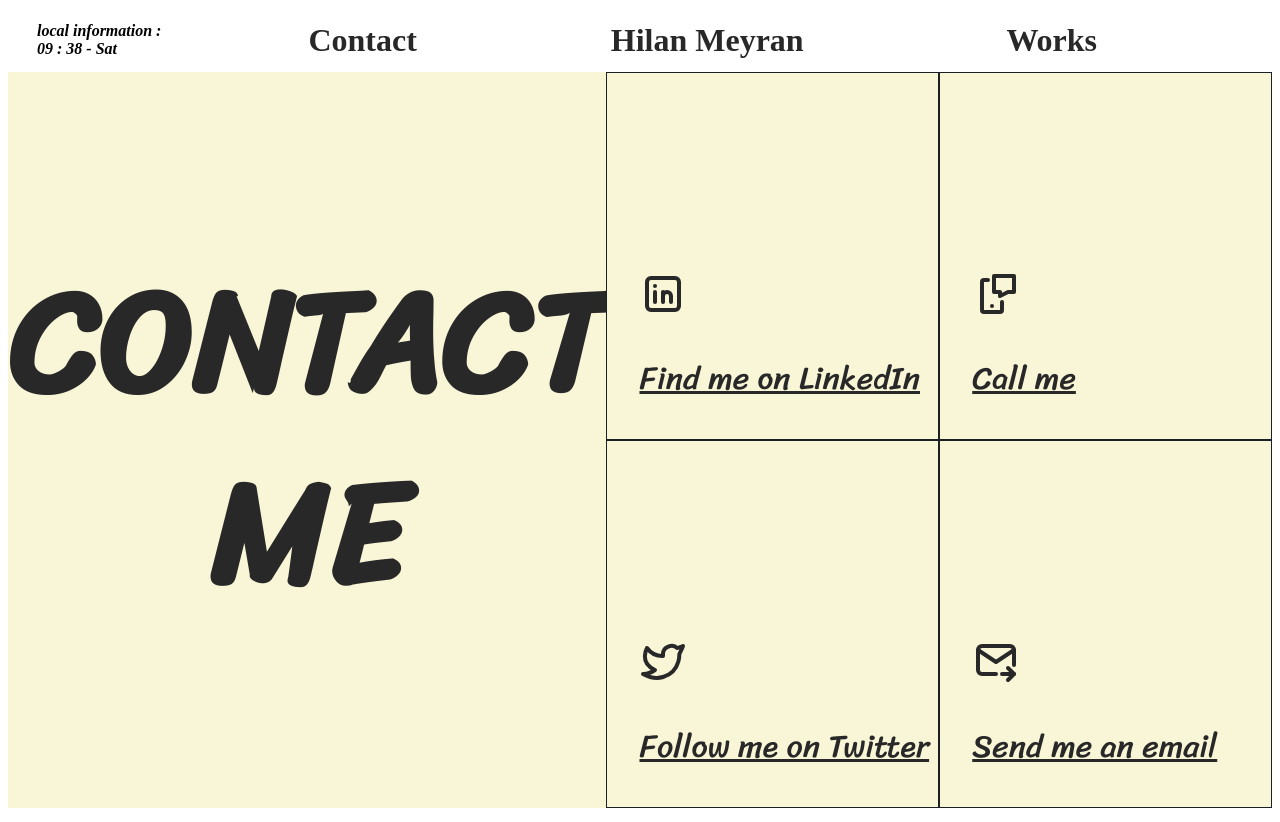
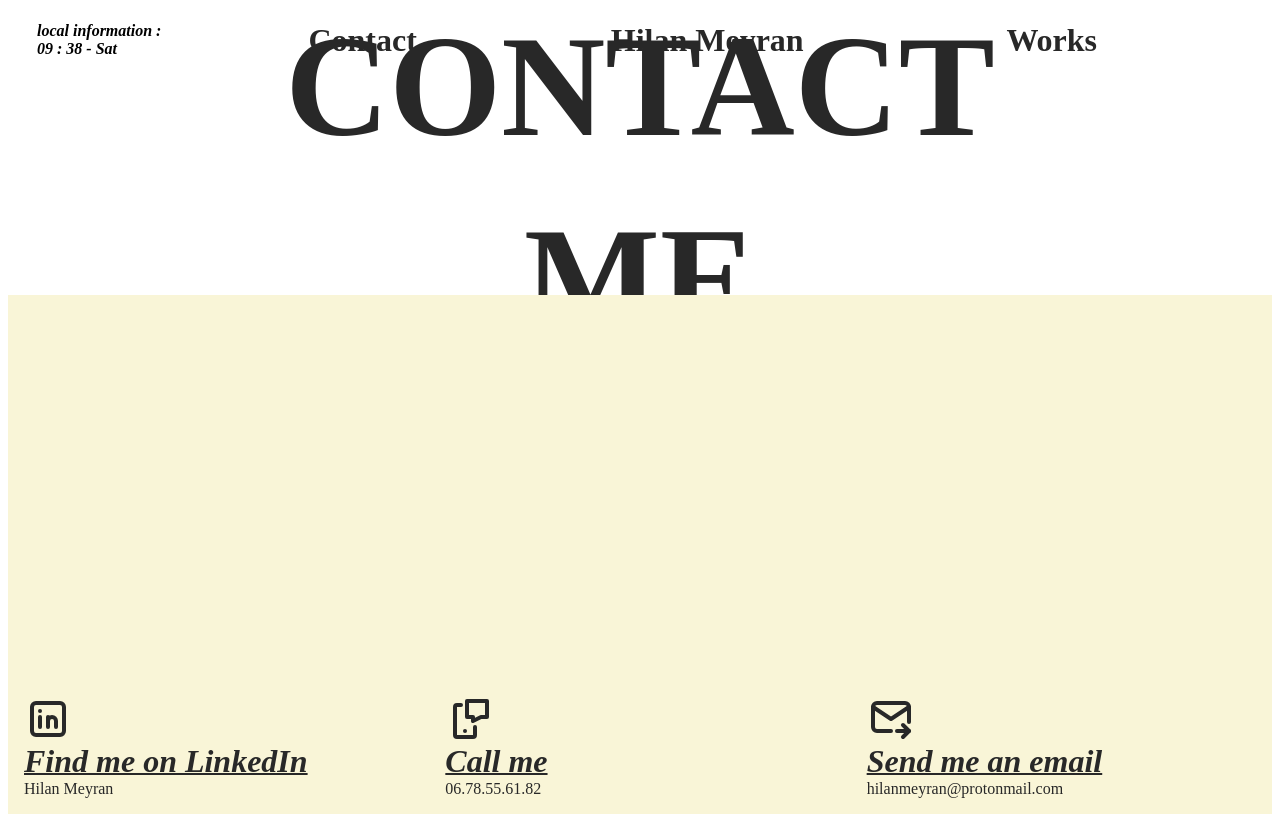
Before and after one commit to ShawnHeyli/portfolio3D, a React (Create React App) app: page /contact in a window 1280 px wide. Built offline with nearby package versions, Linux system fonts and the light colour scheme.

Commit message:
Contact page Rewamp

```diff
--- a/src/pages/Contact.jsx
+++ b/src/pages/Contact.jsx
@@ -2,62 +2,128 @@ import './styles/Contact.scss';
 import { AnimatePresence, motion } from 'framer-motion';
 import {
 	IconBrandLinkedin,
+	IconCheck,
 	IconDeviceMobileMessage,
-	IconBrandTwitter,
-	IconMailForward,
+	IconMailForward
 } from '@tabler/icons';
+import { useState } from 'react';
+import Snackbar from '../components/Snackbar';
 
-export default function Contact() {
+export default function Contact({ pageColor }) {
 	const card = {
 		beginning: { opacity: 0, x: 120 },
 		final: { opacity: 1, x: 0 },
-		exit: { opacity: 0, x: 120 },
+		exit: { opacity: 0, x: 120 }
 	};
 	const title = {
 		beginning: { opacity: 0, x: -120 },
 		final: { opacity: 1, x: 0 },
-		exit: { opacity: 0, x: -120 },
+		exit: { opacity: 0, x: -120 }
+	};
+
+	const fillerStyle = {
+		backgroundImage: `linear-gradient(45deg, ${pageColor} 25%, transparent 25%,
+      transparent 50%, ${pageColor} 50%, ${pageColor} 75%,
+      transparent 75%, transparent 100%)`,
+		backgroundSize: `25px 25px`,
+		borderBottom: `solid 4px ${pageColor}`
+	};
+
+	const [snackbarOpen, setSnackbarOpen] = useState(false);
+	const openSnackbar = () => setSnackbarOpen(true);
+	const closeSnackbar = () => setSnackbarOpen(false);
+
+	const handleOnClick = (textToCopy) => {
+		/* navigator.clipboard.writeText(textToCopy); */
+		openSnackbar();
+		console.log('clicked');
+		setTimeout(() => {
+			closeSnackbar();
+			console.log('disappeared');
+		}, 4000);
 	};
 
 	return (
+		<>
+			<AnimatePresence initial={false} exitBeforeEnter={true}>
+				{snackbarOpen && (
+					<Snackbar
+						icon={<IconCheck className='symbol' color='green' size={32} />}
+						message={'Copié dans le presse-papiers'}
+						pageColor={pageColor}
+						handleClose={closeSnackbar}
+					/>
+				)}
+			</AnimatePresence>
+			<AnimatePresence initial={false} exitBeforeEnter={true}>
 				<motion.main
 					key='contact'
 					variants={{
 						beginning: {},
-				final: { transition: { staggerChildren: 0.25 } },
+						final: { transition: { staggerChildren: 0.25 } }
 					}}
 					initial='beginning'
 					animate='final'
-			exit='exit'
 					className='contact'
 				>
-			<motion.section className='title' variants={title}>
+					<div className='filler' style={fillerStyle} />
+					<motion.section
+						className='title'
+						variants={title}
+						style={{
+							borderBottom: `solid 4px ${pageColor}`,
+							borderLeft: `solid 4px ${pageColor}`,
+							borderRight: `solid 4px ${pageColor}`
+						}}
+					>
 						<h1>CONTACT ME</h1>
 					</motion.section>
+					<div className='filler' style={fillerStyle} />
 					<section className='contactSection'>
-				<motion.a
+						<motion.div
 							href='https://fr.linkedin.com/in/hilan-meyran-448868220'
 							variants={card}
+							onClick={() => {
+								handleOnClick(
+									'https://fr.linkedin.com/in/hilan-meyran-448868220'
+								);
+							}}
 						>
 							<IconBrandLinkedin size={48} color='#282828' />
-					<p>Find me on LinkedIn</p>
-				</motion.a>
+							<h3>Find me on LinkedIn</h3>
+							<p>Hilan Meyran</p>
+						</motion.div>
 
-				<motion.a href='/' variants={card}>
+						<motion.div
+							href='/'
+							variants={card}
+							style={{
+								borderRight: `solid 4px ${pageColor}`,
+								borderLeft: `solid 4px ${pageColor}`
+							}}
+							onClick={() => {
+								handleOnClick('06.78.55.61.82');
+							}}
+						>
 							<IconDeviceMobileMessage size={48} color='#282828' />
-					<p>Call me</p>
-				</motion.a>
+							<h3>Call me</h3>
+							<p>06.78.55.61.82</p>
+						</motion.div>
 
-				<motion.a href='https://twitter.com/HilanMeyran' variants={card}>
-					<IconBrandTwitter size={48} color='#282828' />
-					<p>Follow me on Twitter</p>
-				</motion.a>
-
-				<motion.a href='mailto:hilanmeyran@protonmail.com' variants={card}>
+						<motion.div
+							href='mailto:hilanmeyran@protonmail.com'
+							variants={card}
+							onClick={() => {
+								handleOnClick('hilanmeyran@protonmail.com');
+							}}
+						>
 							<IconMailForward size={48} color='#282828' />
-					<p>Send me an email</p>
-				</motion.a>
+							<h3>Send me an email</h3>
+							<p>hilanmeyran@protonmail.com</p>
+						</motion.div>
 					</section>
 				</motion.main>
+			</AnimatePresence>
+		</>
 	);
 }
--- a/src/pages/styles/Contact.scss
+++ b/src/pages/styles/Contact.scss
@@ -4,66 +4,68 @@
 @import url('https://fonts.googleapis.com/css2?family=Sriracha&display=swap');
 
 .contact {
-  display: flex;
-  justify-content: right;
-  align-items: center;
+	display: grid;
+	grid-template-columns: repeat(6, 1fr);
+	grid-template-rows: 30% 70%;
 
-  background-color: $bg;
+	height: sizeIncludingBorderAndHeader('vh');
+	width: sizeIncludingBorder('vw');
 
-  height: calc(100vh - 4em);
-
-  overflow: hidden;
-
-  .title{
-    flex-basis: 35%;
-    height: 100%;
+	.title {
+		grid-column: 2 / span 4;
 
 		display: flex;
 		text-align: center;
 		justify-content: center;
 		align-items: center;
 
-    font: 6em 'Sriracha';
+		font: 6em 'Cormorant';
 		line-height: 2em;
 
+		border: 1 px $black solid;
 		color: $fg;
 	}
 
 	.contactSection {
+		grid-column: 1 / span 6;
 
 		display: grid;
-    grid-template-columns: repeat(2, 1fr);
-    grid-template-rows: repeat(2, 1fr);
-
-    font: 2em 'Sriracha';
+		grid-template-columns: repeat(3, 1fr);
 
 		flex-basis: 65%;
 		height: 100%;
 
-    a {
-      //transition: all 0.6s ease-out;
-      transition: border 0.6s ease-out;
+		padding: 0;
+		margin: 0;
+
+		div {
+			transition-property: border, background-color;
+			transition-duration: 0.6s;
+			transition-timing-function: ease-out;
+
+			cursor: pointer;
 
 			background-color: $bg;
-      border: 1px $black solid;
 			color: $fg;
+			text-decoration: none;
 
 			display: flex;
 			flex-direction: column;
 			justify-content: end;
 
 			&:hover {
-        //transition: all 0.2s ease-out;
-        transition: border 0.2s ease-out;
+				transition-property: border, background-color;
+				transition-duration: 0.2s;
+				transition-timing-function: ease-out;
 
-        border: 4px $bg solid;
 				background-color: $fg;
 				color: $bg;
 
 				& svg {
 					transition: all 0.2s ease-out;
 
-          filter: invert(87%) sepia(30%) saturate(246%) hue-rotate(4deg) brightness(96%) contrast(93%);
+					filter: invert(87%) sepia(30%) saturate(246%) hue-rotate(4deg)
+						brightness(96%) contrast(93%);
 				}
 			}
 
@@ -72,9 +74,16 @@
 				margin-left: 1em;
 			}
 
+			h3 {
+				font: italic bold 2em 'Cormoran';
+				text-decoration: underline 2px;
+				margin: 0 0 0 1rem;
+			}
+
 			p {
-        margin-left: 1em;
-        margin-bottom: 1em;
+				font: 1em 'Cormoran';
+				text-decoration: none;
+				margin: 0 0 1em 1rem;
 			}
 		}
 	}
```
Lines whose indentation alone changed are shown as unchanged.
